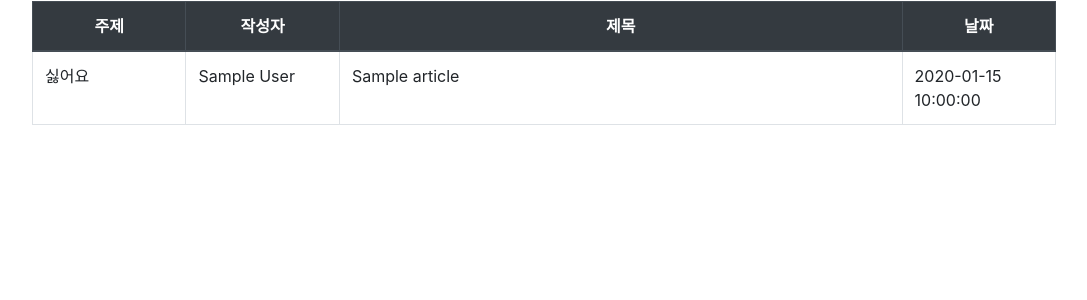
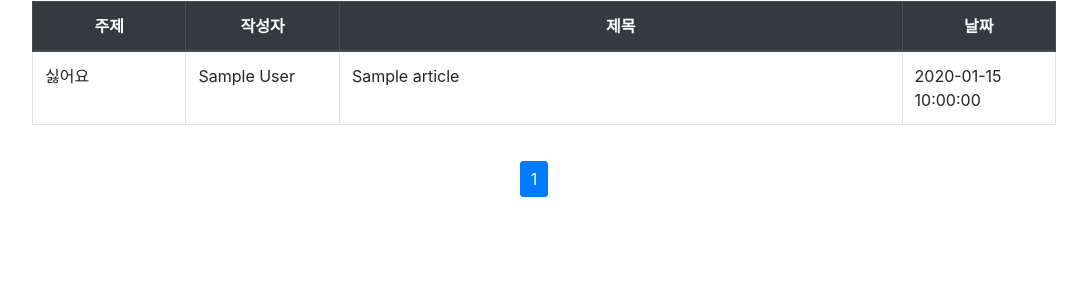
Before and after one commit to ingssg/mindLetters-week0-, a Flask app: template templates/articles/article_list.html in a window 1280 px wide. Shown: the part 151-451 px from the top of the page, without its empty margins (106-1193 px from the left). Run offline with Flask 3, Linux system fonts and the light colour scheme; the template is opened without the code that fills it: most values are stand-ins (such as "Sample title", 1, 10 or a date in 2020); parts of the project's set-up code (start-up, migrations or seed data) failed here and were passed over; some libraries are stand-ins or nearby versions.

Commit message:
feat: add pagination

```diff
--- a/templates/articles/article_list.html
+++ b/templates/articles/article_list.html
@@ -31,6 +31,34 @@
         cursor: pointer;
         background-color: lightgray;
     }
+
+    .pagination {
+        display: flex;
+        justify-content: center;
+        align-items: center;
+        margin-top: 20px;
+    }
+
+    .pagination a, .pagination span {
+        display: inline-block;
+        padding: 5px 10px;
+        margin: 0 2px;
+        border: 1px solid #ccc;
+        border-radius: 3px;
+        text-decoration: none;
+        color: #333;
+    }
+
+    .pagination a:hover {
+        background-color: #f4f4f4;
+    }
+
+    .pagination .current {
+        background-color: #007bff;
+        color: #fff;
+        border: 1px solid #007bff;
+    }
+
 </style>
 
 <div class="table-wrapper">
@@ -90,5 +118,22 @@
         </tbody>
         {% endfor %}
     </table>
+    <div class="pagination">
+        {% if pagination['page'] > 1 %}
+        <a href="?page=1&topic={{ topic }}">&laquo;</a>
+        <a href="?page={{ pagination['page'] - 1 }}&topic={{ topic }}">&lsaquo;</a>
+        {% endif %}
+        {% for page in range(pagination['start_page'], pagination['end_page'] + 1) %}
+        {% if page == pagination['page'] %}
+        <span class="current">{{ page }}</span>
+        {% else %}
+        <a href="?page={{ page }}&topic={{ topic }}">{{ page }}</a>
+        {% endif %}
+        {% endfor %}
+        {% if pagination['page'] < pagination['end_page'] %}
+        <a href="?page={{ pagination['page'] + 1 }}&topic={{ topic }}">&rsaquo;</a>
+        <a href="?page={{ pagination['end_page'] }}&topic={{ topic }}">&raquo;</a>
+        {% endif %}
+    </div>
 </div>
 {% endblock %}
```
Also changed, not shown: services/articles.py (+18 -5 lines).
